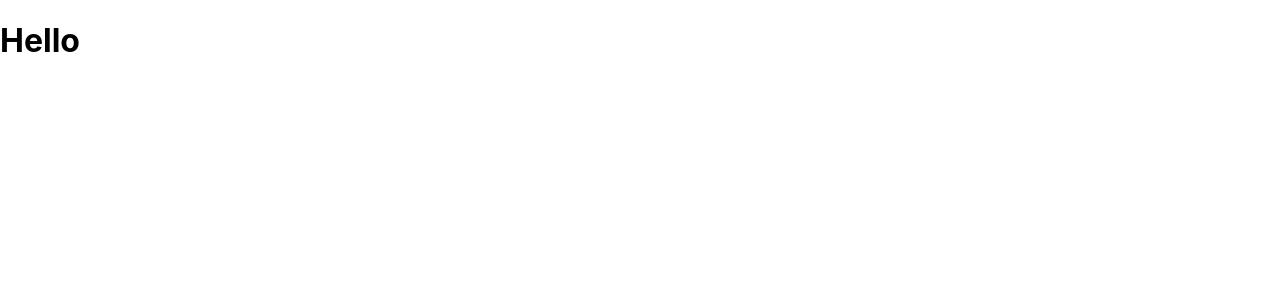
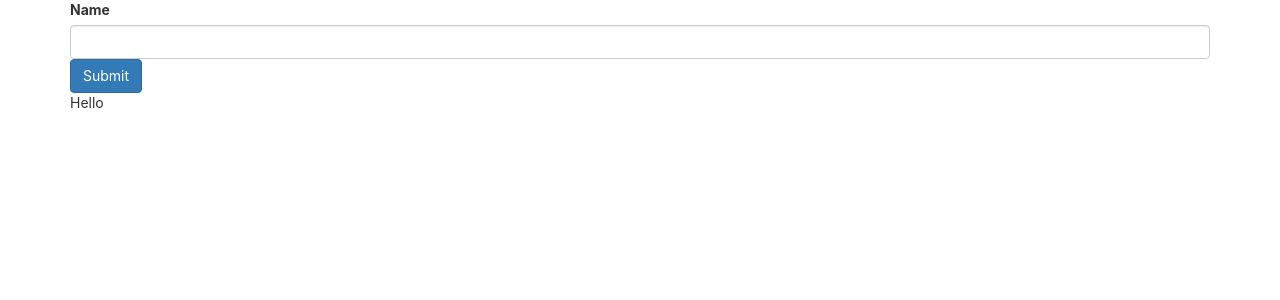
Before and after one commit to s-palmer/advanced-react-hooks, a React (Create React App) app: page / in a window 1280 px wide. Shown: the top 300 px of the page. Built offline with nearby package versions, Linux system fonts and the light colour scheme.

Commit message:
basic useref

```diff
--- a/public/index.html
+++ b/public/index.html
@@ -2,7 +2,7 @@
 <html lang="en">
   <head>
     <meta charset="utf-8" />
-
+    <link rel="stylesheet" href="https://stackpath.bootstrapcdn.com/bootstrap/3.4.1/css/bootstrap.min.css" integrity="sha384-HSMxcRTRxnN+Bdg0JdbxYKrThecOKuH5zCYotlSAcp1+c8xmyTe9GYg1l9a69psu" crossorigin="anonymous">
     <link rel="icon" href="%PUBLIC_URL%/favicon.ico" />
     <meta name="viewport" content="width=device-width, initial-scale=1" />
     <meta name="theme-color" content="#000000" />
--- a/src/App.js
+++ b/src/App.js
@@ -1,7 +1,9 @@
+import UseRefExample1 from "./components/UseRefExample1";
+
 function App() {
   return (
     <div className="container mt-5">
-      <h1>Hello</h1>
+      <UseRefExample1 />
     </div>
   );
 }
--- /dev/null
+++ b/src/components/UseRefExample1.jsx
@@ -0,0 +1,34 @@
+import { useRef } from "react";
+
+const UseRefExample1 = () => {
+  const inputRef = useRef();
+  const paraRef = useRef();
+
+  const onSubmit = (e) => {
+    e.preventDefault()
+    console.log(inputRef.current.value)
+    inputRef.current.value = 'Hello'
+    inputRef.current.style.backgroundColor = 'red'
+    paraRef.current.innerText = 'Goodbye'
+  }
+
+  return (
+    <div>
+      <form onSubmit={onSubmit}>
+        <label htmlFor="name">Name</label>
+        <input
+          type="text"
+          className="form-control mb-2"
+          id="name"
+          ref={inputRef}
+        />
+        <button type="submit" className="btn btn-primary">
+          Submit
+        </button>
+        <p onClick={() => inputRef.current.focus()} ref={paraRef}>Hello</p>
+      </form>
+    </div>
+  );
+};
+
+export default UseRefExample1;
```
